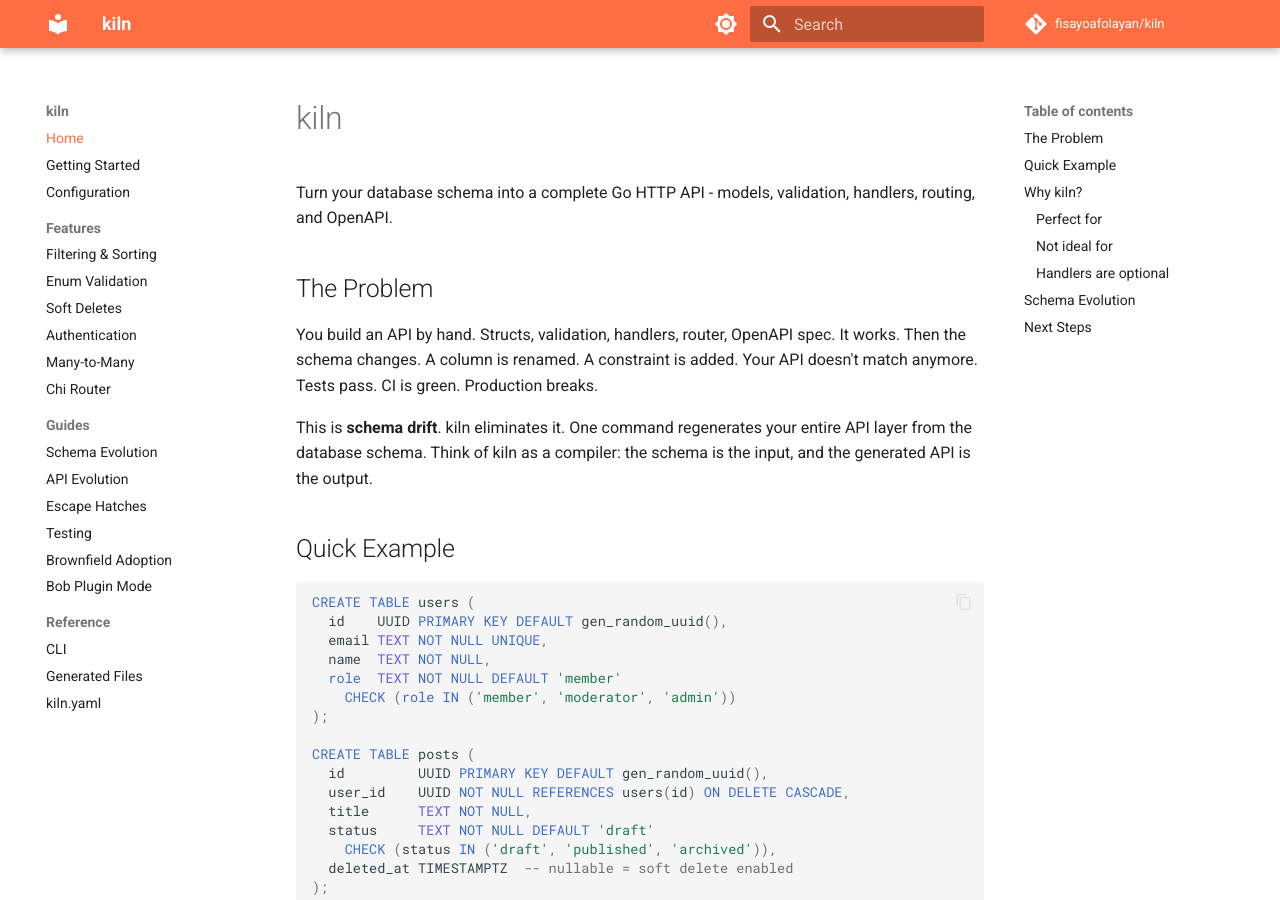
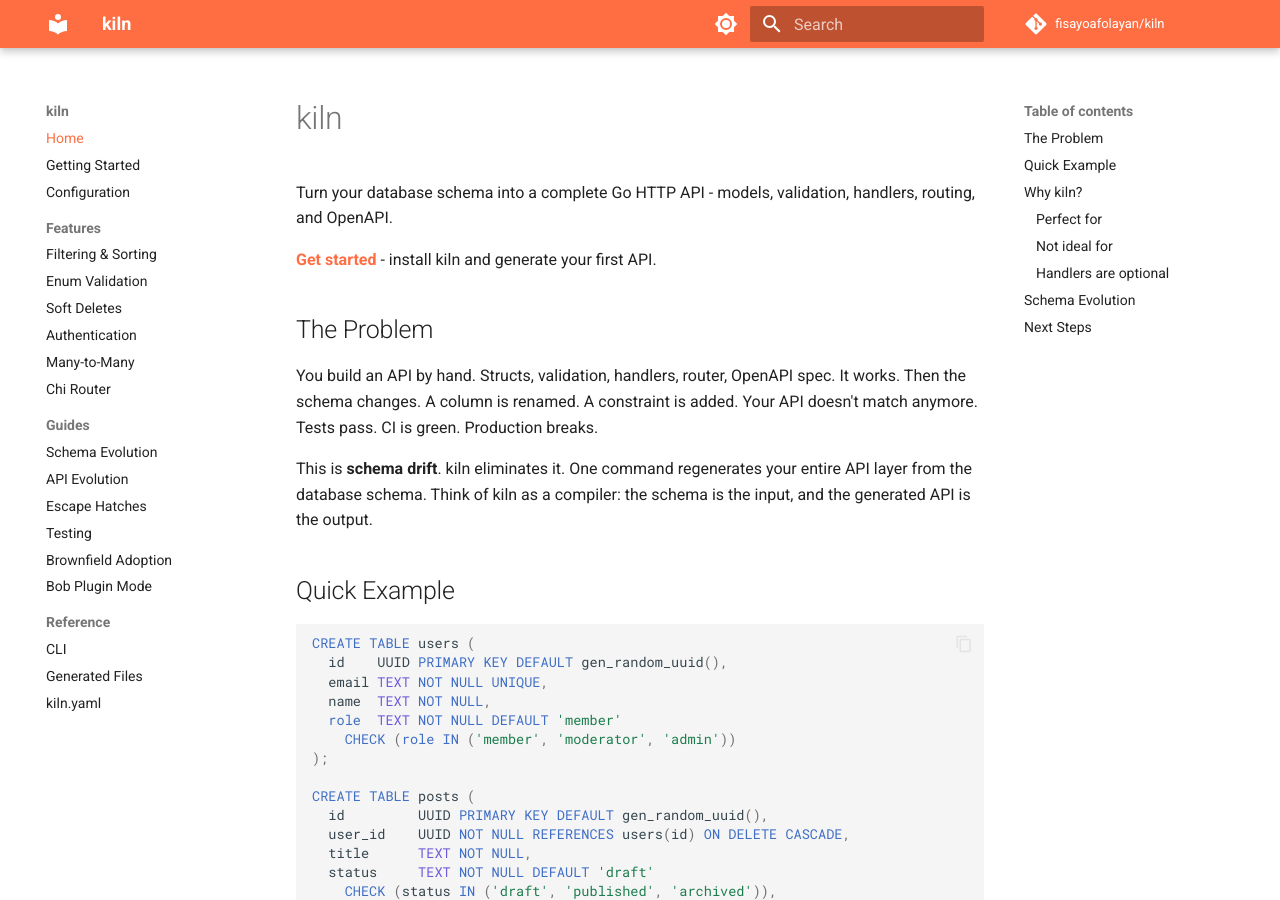
Before and after one commit to fisayoafolayan/kiln, an MkDocs documentation site: the page built from docs/index.md, in a window 1280 px wide and 900 px high. Built offline with MkDocs 1.6.1 and Material for MkDocs 9.7.7, drawn with Linux system fonts in a browser that asks for light colours; comment, search, counter and statistics services are not loaded.

Commit message:
update docs

```diff
--- a/docs/index.md
+++ b/docs/index.md
@@ -2,6 +2,8 @@
 
 Turn your database schema into a complete Go HTTP API - models, validation,
 handlers, routing, and OpenAPI.
+
+**[Get started](getting-started.md)** - install kiln and generate your first API.
 
 ## The Problem
 
```
Also changed, not shown: README.md (+2 -0 lines).
